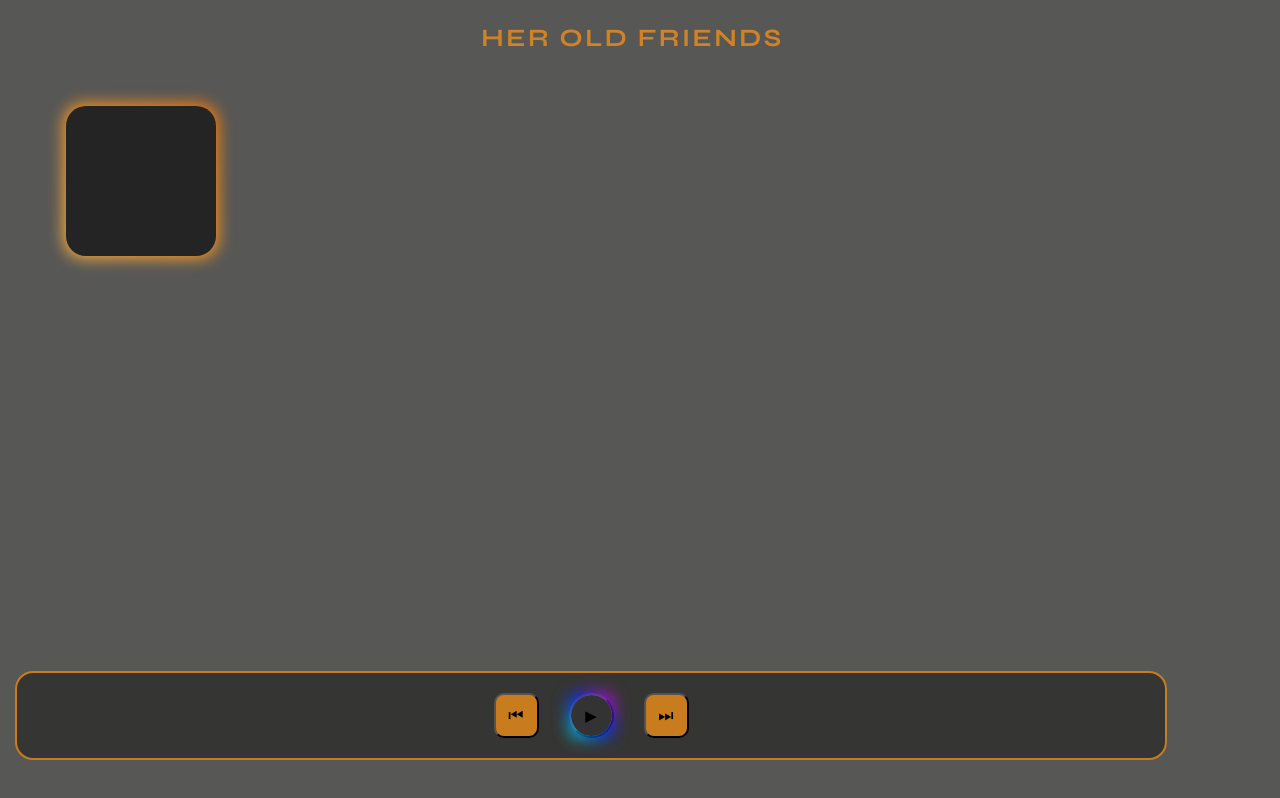
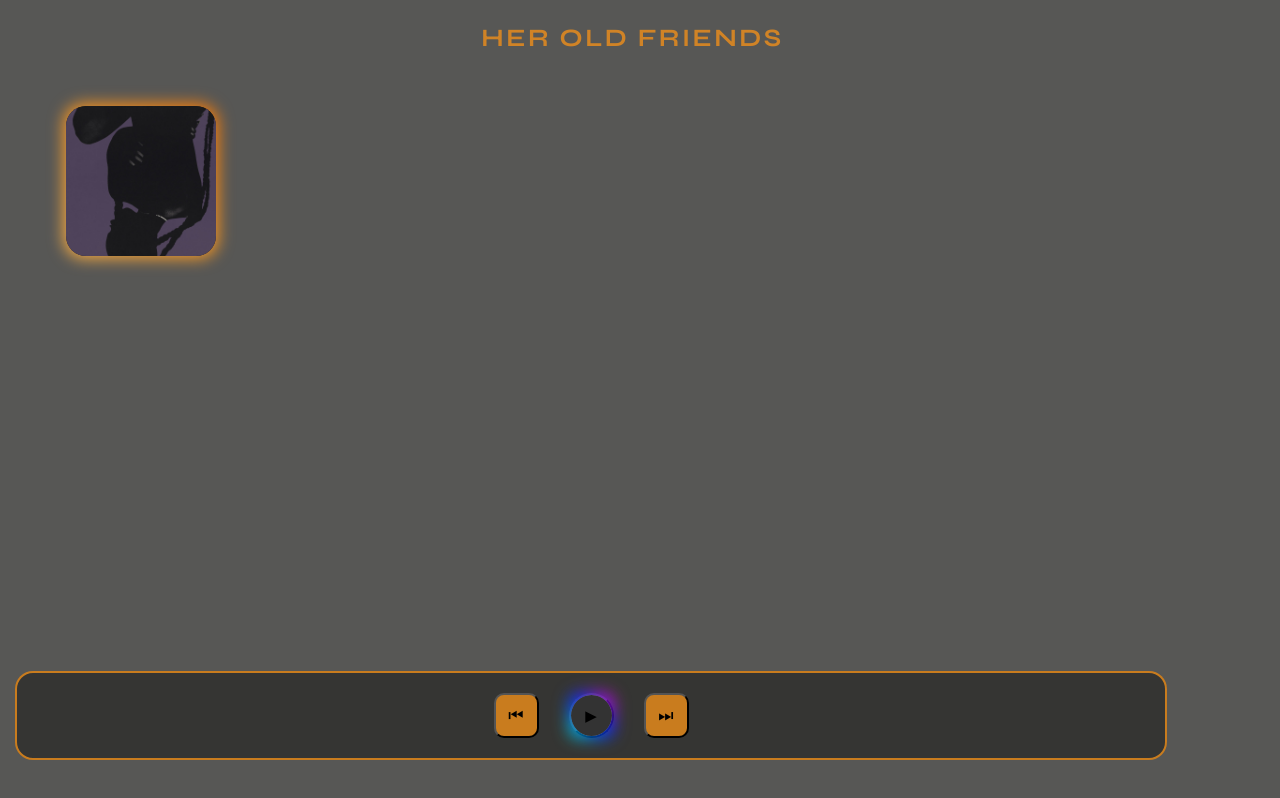
Before and after one commit to TXMJ1D/music-player-app, a website: page index.html in a window 1280 px wide. Drawn offline with Linux system fonts and the light colour scheme.

Commit message:
Added a new element to index.htm to seperate the cover Image from the glow effect for the albumcover, initially the coverimage couldnt be seen as the css effects were overlapping the image, after adding the new element both the glow and image can be seen. Also modified script.js to implement the addition of the image to forward onto the css as a url and allow me to add the ability to change the coverimage with each song using the array the loadSong function after declaring coverImage as a constant at the top of the code.

```diff
--- a/index.html
+++ b/index.html
@@ -10,7 +10,9 @@
         <div class ="app">
             <div class = "player">
 
-                <div class="albumCover"></div>
+                <div class="albumCover">
+                    <div class = "coverImage"></div>
+                </div>
 
                 <p id = "songTitle">Song Name</p>
 
--- a/main.js
+++ b/main.js
@@ -14,6 +14,7 @@ function createWindow() {
         }
     });
     win.loadFile("index.html")
+    win.webContents.openDevTools();
 }
 
 app.whenReady().then(createWindow);
--- a/script.js
+++ b/script.js
@@ -4,18 +4,19 @@ const songTitle = document.getElementById("songTitle");
 const playBtn =  document.querySelector(".playBtn");
 const prevBtn = document.querySelector(".prevBtn");
 const skipBtn = document.querySelector(".skipBtn");
+const coverImage = document.querySelector(".coverImage");
 
 //audio
 const audio = new Audio();
 
 
 let songs = [
-    {title: "Her Old Friends",artist: "PartynextDoor", file: "assets/music/herOldFriends.mp3"},
-    {title: "Lights Out", artist: "Chris Brown", file: "assets/music/herOldFriends.mp3"},
-    {title: "Brand New", artist: "Drake", file: "assets/music/herOldFriends.mp3"},
-    {title: "Come Through", artist: "H.E.R", file: "assets/music/herOldFriends.mp3"},
-    {title: "Slow Down", artist: "Chase Atlantic", file: "assets/music/herOldFriends.mp3"}
-]
+    {title: "Her Old Friends",artist: "PartynextDoor", file: "assets/music/herOldFriends.mp3", cover: "assets/images/herOldFriends.jpg"},
+    {title: "Lights Out", artist: "Chris Brown", file: "assets/music/lightsOut.mp3", cover: "assets/images/herOldFriends.jpg"},
+    {title: "Brand New", artist: "Drake", file: "assets/music/brandNew.mp3", cover: "assets/images/herOldFriends.jpg"},
+    {title: "Come Through", artist: "H.E.R", file: "assets/music/comeThrough.mp3", cover: "assets/images/herOldFriends.jpg"},
+    {title: "Slow Down", artist: "Chase Atlantic", file: "assets/music/slowDown.mp3", cover: "assets/images/herOldFriends.jpg"}
+];
 
 let isPlaying = false;
 let currentSongIndex = 0;
@@ -29,6 +30,8 @@ audio.addEventListener("loadedmetadata", () => {
 function loadSong(){
     songTitle.textContent = songs[currentSongIndex].title;
     audio.src = songs[currentSongIndex].file;
+    coverImage.style.backgroundImage = `url(${songs[currentSongIndex].cover})`;
+    console.log(coverImage);
 }
 loadSong();
 
--- a/styles.css
+++ b/styles.css
@@ -52,6 +52,7 @@ body {
     left:50px;
     border-radius: 20px;
     z-index: 0;
+    background-repeat: no-repeat;
 }
 .albumCover::after{
     content: "";
@@ -83,6 +84,16 @@ body {
     transition: opacity .3 ease-in-out;
     border-radius: 20px;
     opacity: 1;
+}
+
+.coverImage{
+    width: 100%;
+    height: 100%;
+
+    background-size: cover;
+    background-position: center;
+    background-repeat: no-repeat;
+    border-radius: 20px;
 }
 
 .buttons{
```
Also changed, not shown: assets/images/herOldFriends.JPG (added), 7 other files.
